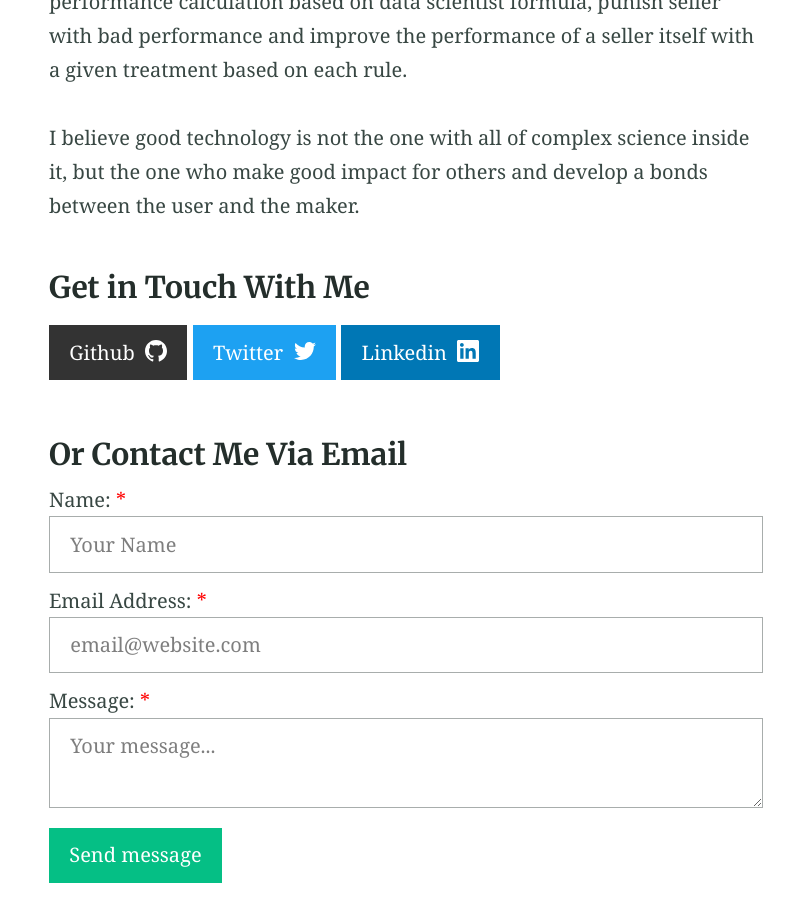
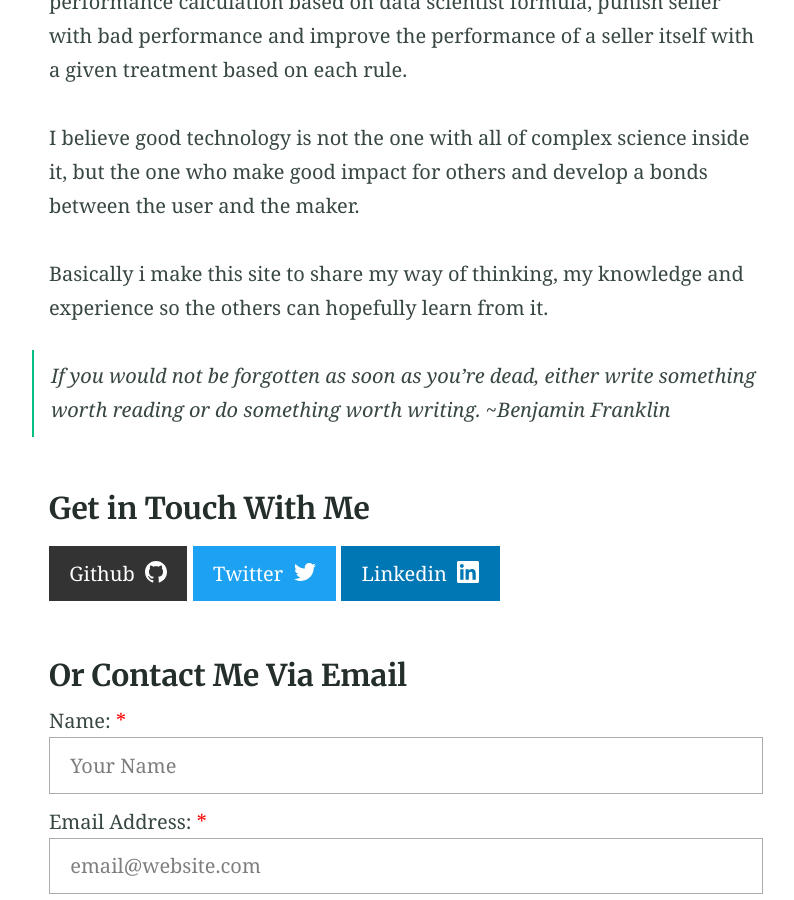
Before and after one commit to insomnius/personal, a Jekyll site: the page built from about.md, in a window 1280 px wide and 900 px high, scrolled down 364 px. Shown: the whole window, without its empty margins (234-1028 px from the left). Built offline with Jekyll 4.4.1, drawn with Linux system fonts in a browser that asks for light colours.

Commit message:
Update about

```diff
--- a/about.md
+++ b/about.md
@@ -8,6 +8,10 @@ Hello, my name is Muhammad Arief Rahman and i call myself Insomnius in the world
 
 I believe good technology is not the one with all of complex science inside it, but the one who make good impact for others and develop a bonds between the user and the maker.
 
+Basically i make this site to share my way of thinking, my knowledge and experience so the others can hopefully learn from  it.
+
+> If you would not be forgotten as soon as you're dead, either write something worth reading or do something worth writing. ~Benjamin Franklin
+
 ### Get in Touch With Me
 {% include button.html text="Github" icon="github" link="https://github.com/insomnius" color="#333" %} {% include button.html text="Twitter" icon="twitter" link="https://twitter.com/insomnius_" color="#1da1f2" %} {% include button.html text="Linkedin" link="https://linkedin.com/in/insomnius" color="#0077b5" icon="linkedin" %}
 
```
